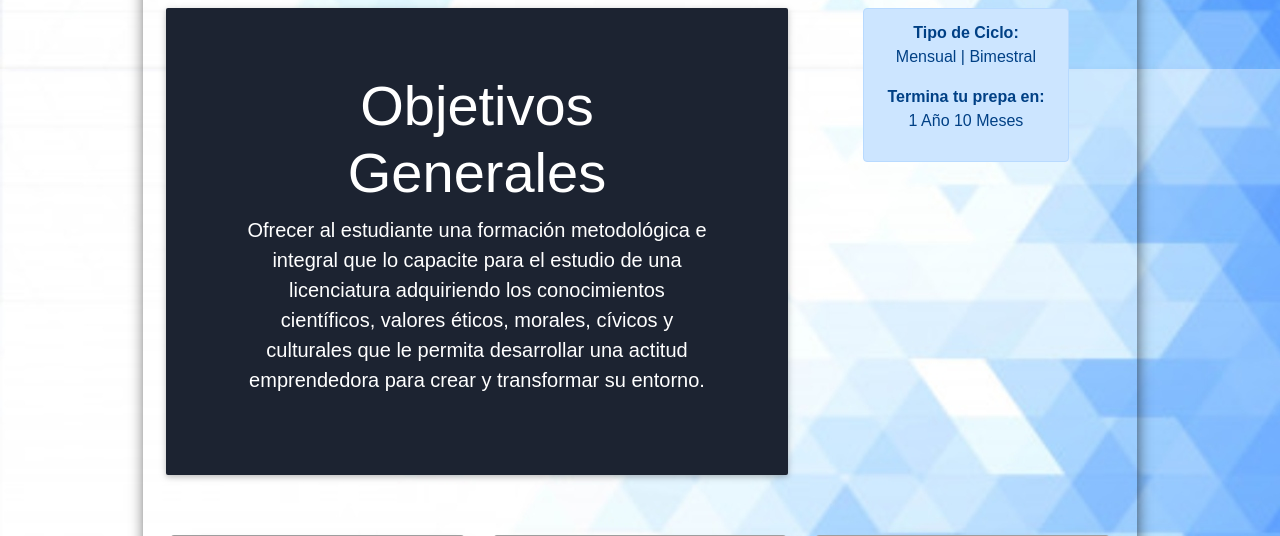
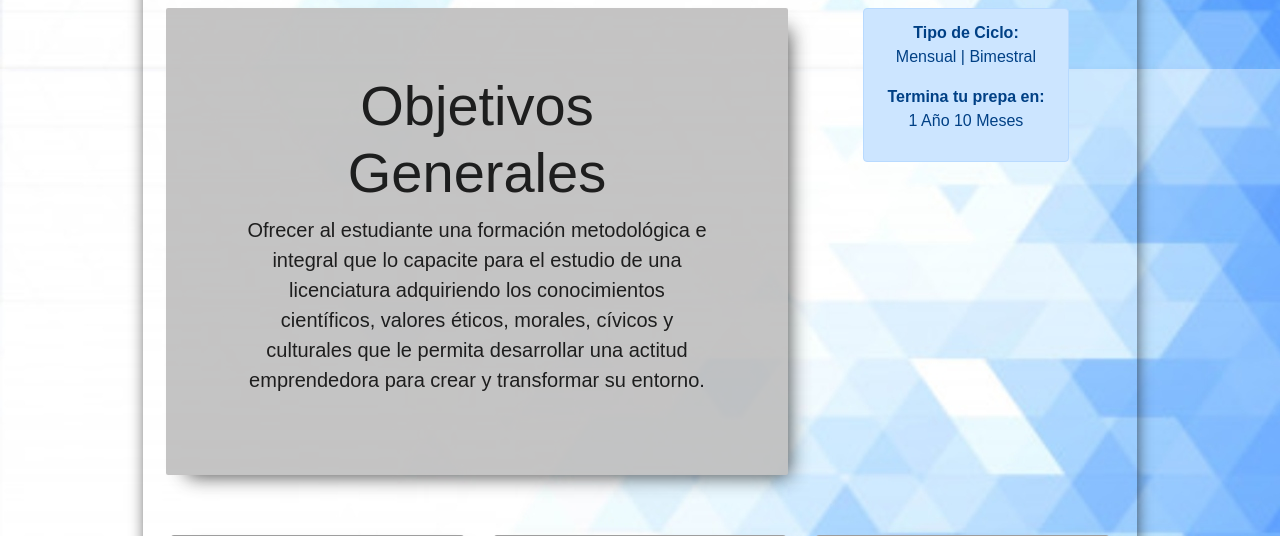
Before and after one commit to Miguel98R/cuhPlataforma, a PHP site: page /prepa.php in a window 1280 px wide. Shown: the part 974-1510 px from the top of the page. Run offline with PHP 8.4, Linux system fonts and the light colour scheme; some libraries are stand-ins or nearby versions; grey boxes are pictures that could not be loaded.

Commit message:
changes prepa

```diff
--- a/css/style.css
+++ b/css/style.css
@@ -13,10 +13,6 @@ body {
   border-radius: 20px;
   box-shadow: burlywood;
   opacity: 90%;
-}
-
-.bg-uno{
-  background-color: #1C2331;
 }
 
 .card {
--- a/prepa.php
+++ b/prepa.php
@@ -14,7 +14,6 @@
       alt="Card image cap">
     <a href="#!">
       <div class="mask rgba-white-slight">
-
       </div>
     </a>
   </div>
@@ -22,10 +21,10 @@
   <div class="container-fluid py-2">
        <div class="row">
       <div class="col-md-8">
-          <div class="jumbotron bg-uno text-white jumbotron-fluid">
+          <div class="jumbotron cardStyles jumbotron-fluid">
   <div class="container">
     <h2 class="display-4">Objetivos Generales</h2>
-    <p class="lead">Ofrecer al estudiante una formación metodológica e integral que lo capacite para el estudio de una licenciatura adquiriendo los conocimientos científicos, valores éticos, morales, cívicos y culturales que le permita desarrollar una actitud emprendedora para crear y transformar su entorno.</p>
+    <p class="lead" style="text-justify">Ofrecer al estudiante una formación metodológica e integral que lo capacite para el estudio de una licenciatura adquiriendo los conocimientos científicos, valores éticos, morales, cívicos y culturales que le permita desarrollar una actitud emprendedora para crear y transformar su entorno.</p>
   </div>
 </div>
       </div>
```
